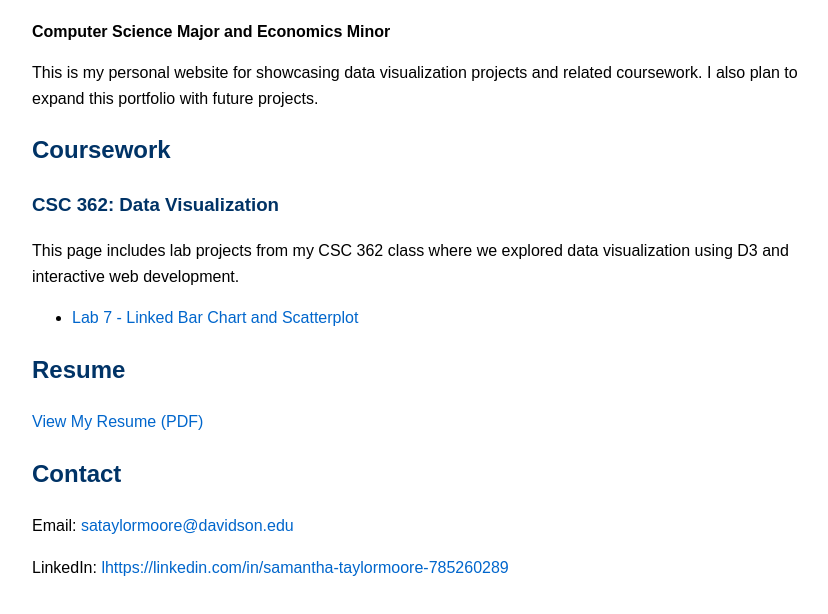
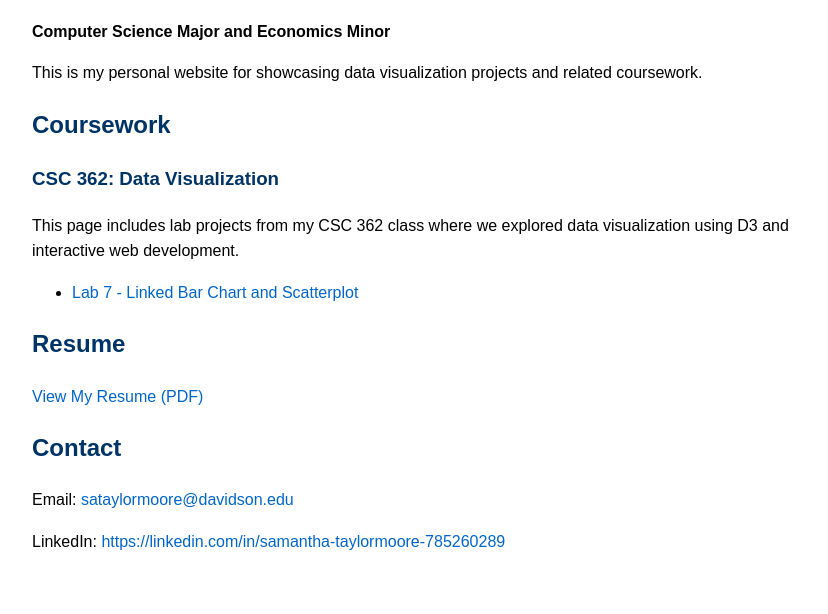
Before and after one commit to samtaylormooredm/samtaylormooredm.github.io, a plain HTML site: page index.html in a window 1280 px wide. Shown: the part 94-708 px from the top of the page, without its empty margins (208-1036 px from the left). Drawn offline with Linux system fonts and the light colour scheme.

Commit message:
fixed error

```diff
--- a/index.html
+++ b/index.html
@@ -29,7 +29,7 @@
   <h1>Samantha Taylormoore</h1>
   <p><strong>Computer Science Major and Economics Minor</strong></p>
 
-  <p>This is my personal website for showcasing data visualization projects and related coursework. I also plan to expand this portfolio with future projects.</p>
+  <p>This is my personal website for showcasing data visualization projects and related coursework.</p>
 
   <h2>Coursework</h2>
   <h3>CSC 362: Data Visualization</h3>
@@ -43,7 +43,7 @@
 
   <h2>Contact</h2>
   <p>Email: <a href="mailto:sataylormoore@davidson.edu">sataylormoore@davidson.edu</a></p>
-  <p>LinkedIn: <a href="https://linkedin.com/in/samantha-taylormoore-785260289" target="_blank">lhttps://linkedin.com/in/samantha-taylormoore-785260289</a></p>
+  <p>LinkedIn: <a href="https://linkedin.com/in/samantha-taylormoore-785260289" target="_blank">https://linkedin.com/in/samantha-taylormoore-785260289</a></p>
 
 </body>
 </html>
```
